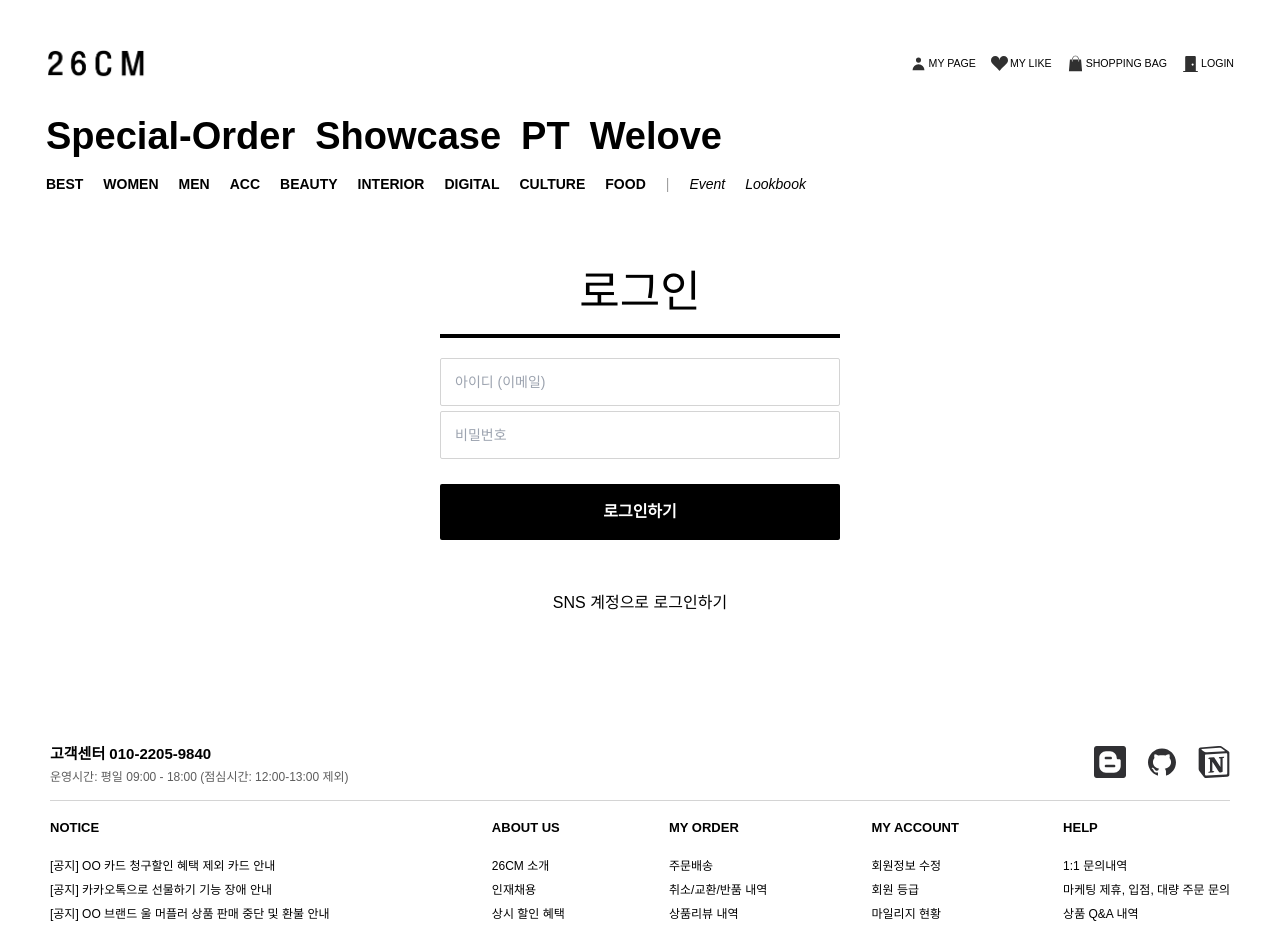
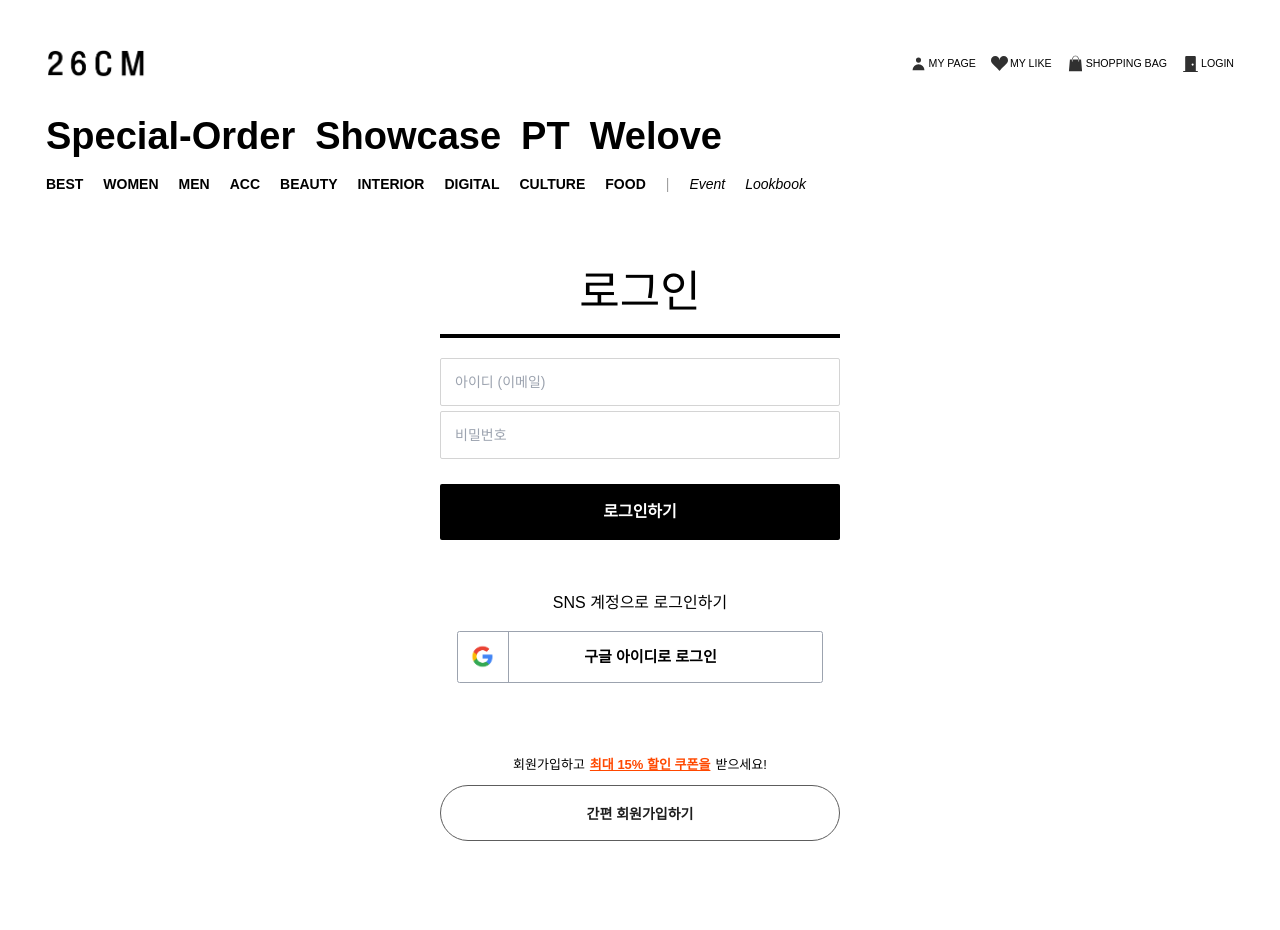
Before and after one commit to zhal7779/26cm, a Next.js app: page /login in a window 1280 px wide. Shown: the top 930 px of the page. Built offline with nearby package versions, Linux system fonts and the light colour scheme; no server answers; some icons are missing.

Commit message:
Feat: 구글 로그인, 로그아웃 로직 작성

```diff
--- a/app/api/firebase.ts
+++ b/app/api/firebase.ts
@@ -1,5 +1,10 @@
 import { initializeApp } from 'firebase/app';
-import { getAuth, signInWithPopup, GoogleAuthProvider } from 'firebase/auth';
+import {
+  getAuth,
+  signInWithPopup,
+  GoogleAuthProvider,
+  signOut,
+} from 'firebase/auth';
 
 const firebaseConfig = {
   apiKey: process.env.NEXT_PUBLIC_FIREBASE_API_KEY,
@@ -14,13 +19,13 @@ const app = initializeApp(firebaseConfig);
 const provider = new GoogleAuthProvider();
 const auth = getAuth();
 
-export function googleLogin() {
-  signInWithPopup(auth, provider)
+export async function googleLogin() {
+  return signInWithPopup(auth, provider)
     .then((result) => {
       const credential = GoogleAuthProvider.credentialFromResult(result);
       const token = credential?.accessToken;
       const user = result.user;
-      console.log(user);
+      return user;
     })
     .catch((error) => {
       console.log(error);
@@ -31,3 +36,8 @@ export function googleLogin() {
       // ...
     });
 }
+
+// 구글 로그아웃 로직
+export async function googleLogout() {
+  return signOut(auth).then(() => null);
+}
--- a/components/login/login.module.css
+++ b/components/login/login.module.css
@@ -48,10 +48,46 @@
 }
 
 .content_SNS {
+  width: 100%;
+  display: flex;
+  flex-direction: column;
+  align-items: center;
   margin: 3.5rem;
+  gap: 2rem;
 }
 
 .content_SNS > strong {
   font-size: 1.6rem;
   font-weight: 500;
 }
+
+.discount_text {
+  display: flex;
+  gap: 0.5rem;
+  padding: 4rem 0 1.4rem 0;
+  font-weight: 500;
+  font-size: 1.3rem;
+  text-align: center;
+}
+
+.discount_text > p {
+  font-size: 1.3rem;
+}
+
+.discount_text > strong {
+  color: var(--color-accent);
+  text-decoration: underline;
+}
+
+.join_button {
+  display: block;
+  width: 100%;
+  height: 5.6rem;
+  border: 1px solid var(--color-font-gray);
+  border-radius: 2.8rem;
+  font-weight: 600;
+  font-size: 1.4rem;
+  color: #1d1d1d;
+  text-align: center;
+  line-height: 5.6rem;
+}
--- a/components/login/login.tsx
+++ b/components/login/login.tsx
@@ -1,5 +1,6 @@
 import { googleLogin } from '../../app/api/firebase';
 import styles from './login.module.css';
+import SNSLoginButton from './snsLoginButton';
 export default function Login() {
   return (
     <div className={styles.container}>
@@ -8,11 +9,17 @@ export default function Login() {
       <div className={styles.content}>
         <input type="text" placeholder="아이디 (이메일)" />
         <input type="password" placeholder="비밀번호" />
-        <button onClick={() => googleLogin()}>로그인하기</button>
+        <button>로그인하기</button>
       </div>
       <div className={styles.content_SNS}>
         <strong>SNS 계정으로 로그인하기</strong>
+        <SNSLoginButton SNS="구글" />
       </div>
+      <div className={styles.discount_text}>
+        <p>회원가입하고</p> <strong>최대 15% 할인 쿠폰을</strong>
+        <p>받으세요!</p>
+      </div>
+      <button className={styles.join_button}>간편 회원가입하기</button>
     </div>
   );
 }
--- /dev/null
+++ b/components/login/snsLoginButton.tsx
@@ -0,0 +1,20 @@
+import Image from 'next/image';
+import { googleLogin } from '../../app/api/firebase';
+type Props = {
+  SNS: string;
+};
+export default function SNSLoginButton({ SNS }: Props) {
+  return (
+    <button
+      className="flex w-11/12 items-center gap-2 border border-gray-400 rounded "
+      onClick={googleLogin}
+    >
+      <div className="border-r border-gray-400 p-5">
+        <Image src="/googleLogo.png" alt="google" width={25} height={25} />
+      </div>
+      <p className="text-2xl font-semibold w-9/12 text-center">
+        {SNS} 아이디로 로그인
+      </p>
+    </button>
+  );
+}
--- a/package.json
+++ b/package.json
@@ -19,11 +19,11 @@
     "@types/node": "^20",
     "@types/react": "^18",
     "@types/react-dom": "^18",
-    "autoprefixer": "^10.0.1",
+    "autoprefixer": "^10.4.16",
     "eslint": "^8",
     "eslint-config-next": "14.0.1",
-    "postcss": "^8",
-    "tailwindcss": "^3.3.0",
+    "postcss": "^8.4.31",
+    "tailwindcss": "^3.3.5",
     "typescript": "^5"
   }
 }
--- a/pages/_app.tsx
+++ b/pages/_app.tsx
@@ -1,4 +1,4 @@
-import '../globals.css';
+import '../styles/globals.css';
 import type { AppProps } from 'next/app';
 import Header from '../components/header/header';
 import Footer from '../components/footer/footer';
--- a/tailwind.config.ts
+++ b/tailwind.config.ts
@@ -1,10 +1,10 @@
-import type { Config } from 'tailwindcss'
+import type { Config } from 'tailwindcss';
 
 const config: Config = {
   content: [
-    './src/pages/**/*.{js,ts,jsx,tsx,mdx}',
-    './src/components/**/*.{js,ts,jsx,tsx,mdx}',
-    './src/app/**/*.{js,ts,jsx,tsx,mdx}',
+    './pages/**/*.{js,ts,jsx,tsx,mdx}',
+    './components/**/*.{js,ts,jsx,tsx,mdx}',
+    './app/**/*.{js,ts,jsx,tsx,mdx}',
   ],
   theme: {
     extend: {
@@ -16,5 +16,5 @@ const config: Config = {
     },
   },
   plugins: [],
-}
-export default config
+};
+export default config;
```
Also changed, not shown: public/googleLogo.png (added), styles/globals.css (renamed from globals.css), 1 other file (tests, documents, lock files or other folders).
